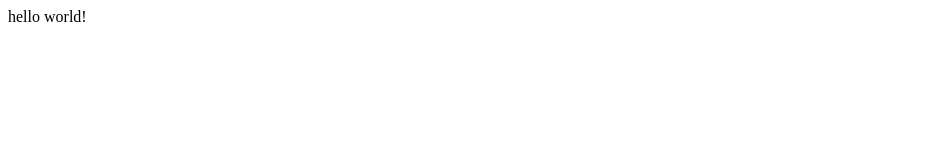
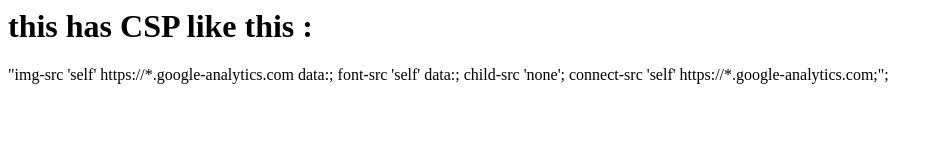
Before and after one commit to revilossor/csp-test, a website: page static/index.html in a window 1280 px wide. Shown: the whole page, without its empty margins (0-943 px from the left). Drawn offline with Linux system fonts and the light colour scheme.

Commit message:
added CSP from hrt-review, to test in citrix

```diff
--- a/static/index.html
+++ b/static/index.html
@@ -1,9 +1,11 @@
 <html>
   <head>
     <title>CSP test</title>
-    <meta http-equiv="Content-Security-Policy" content="style-src 'self' filesystem: *:*" />
+    <!-- <meta http-equiv="Content-Security-Policy" content="style-src 'self' filesystem: *:*" /> -->
+    <meta http-equiv="Content-Security-Policy" content="img-src 'self' https://*.google-analytics.com data:; font-src 'self' data:; child-src 'none'; connect-src 'self' https://*.google-analytics.com;"; />
   </head>
   <body>
-    hello world!
+    <h1>this has CSP like this :</h1>
+    <p>"img-src 'self' https://*.google-analytics.com data:; font-src 'self' data:; child-src 'none'; connect-src 'self' https://*.google-analytics.com;";</p>
   </body>
 </html>
```
